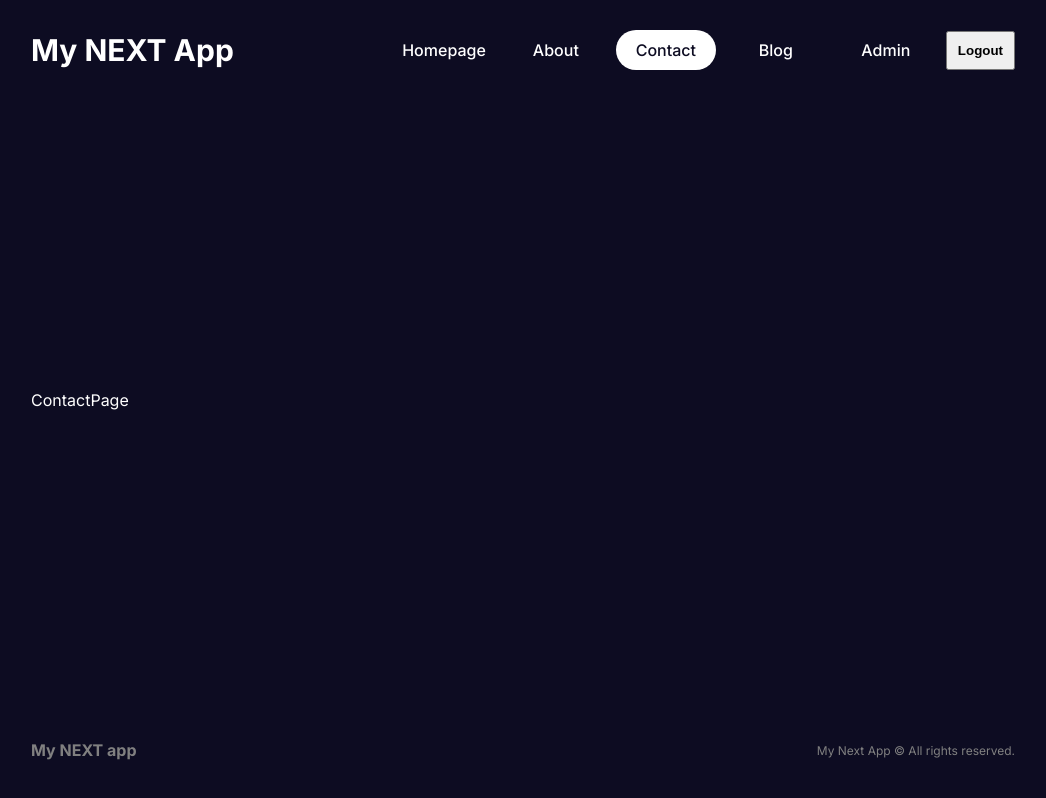
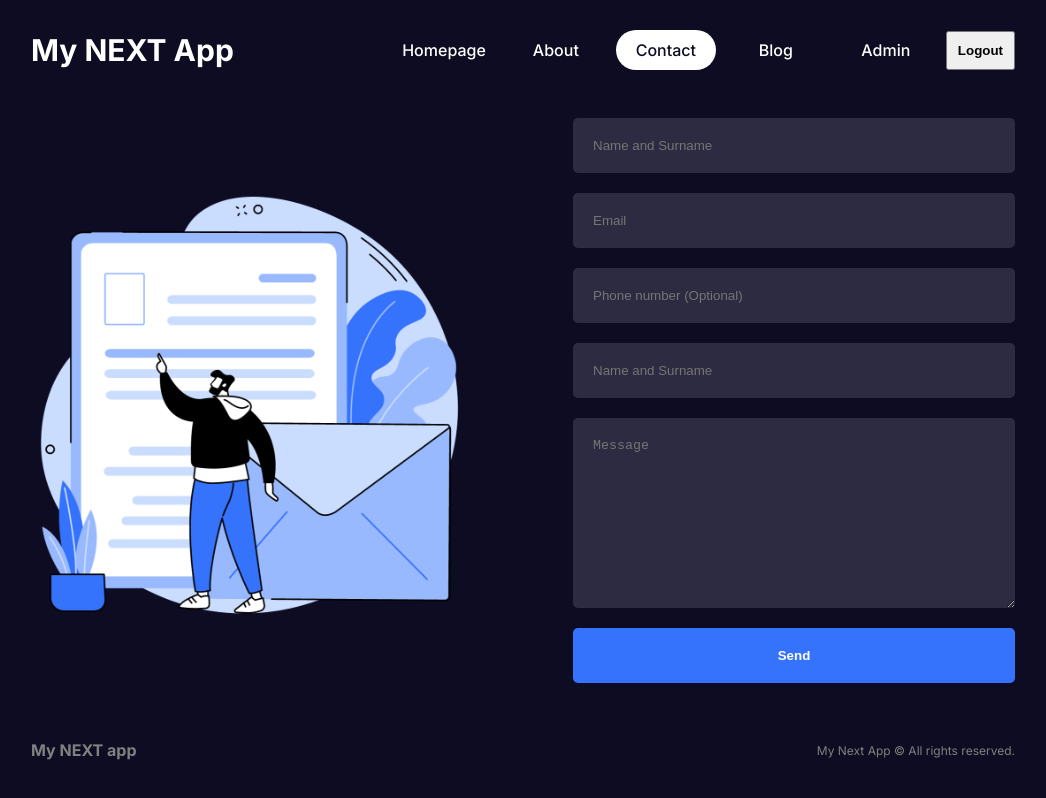
Before and after one commit to gritNgo/nextapp, a Next.js app: page /contact in a window 1280 px wide. Shown: the whole page, without its empty margins (117-1163 px from the left). Built offline with nearby package versions, Linux system fonts and the light colour scheme.

Commit message:
Contact page styling complete

```diff
--- /dev/null
+++ b/src/app/contact/contact.module.css
@@ -0,0 +1,45 @@
+.container {
+    display: flex;
+    align-items: center;
+    gap: 100px;
+}
+
+.imgContainer {
+    flex: 1;
+    position: relative;
+    height: 500px;
+}
+
+.img {
+    object-fit: contain;
+}
+
+.formContainer {
+    flex: 1;
+}
+
+.form {
+    display: flex;
+    flex-direction: column;
+    gap: 20px;
+}
+
+.form input,
+.form textarea {
+    padding: 20px;
+    border-radius: 5px;
+    border: none;
+    outline: none;
+    background-color: var(--bgSoft);
+    color: var(--text);
+}
+
+.form button {
+    padding: 20px;
+    background-color: var(--btn);
+    color: var(--text);
+    font-weight: bold;
+    border: none;
+    border-radius: 5px;
+    cursor: pointer;
+}
--- a/src/app/contact/page.jsx
+++ b/src/app/contact/page.jsx
@@ -1,9 +1,30 @@
+import Image from "next/image";
+import styles from "./contact.module.css";
+
 const ContactPage = () => {
   return (
-    <div>
-      ContactPage
+    <div className={styles.container}>
+      <div className={styles.imgContainer}>
+        <Image src="/contact.png" alt="" fill className={styles.img} />
+      </div>
+      <div className={styles.formContainer}>
+        <form action="" className={styles.form}>
+          <input type="text" placeholder="Name and Surname" />
+          <input type="text" placeholder="Email" />
+          <input type="text" placeholder="Phone number (Optional)" />
+          <input type="text" placeholder="Name and Surname" />
+          <textarea
+            name=""
+            id=""
+            cols="30"
+            rows="10"
+            placeholder="Message"
+          ></textarea>
+          <button>Send</button>
+        </form>
+      </div>
     </div>
-  )
-}
+  );
+};
 
-export default ContactPage
+export default ContactPage;
```
Also changed, not shown: public/contact.png (renamed from public/contact (1).png).
